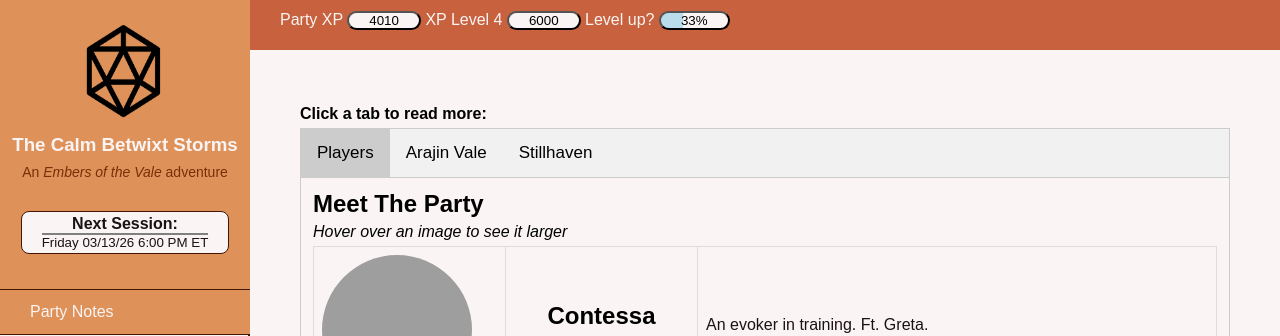
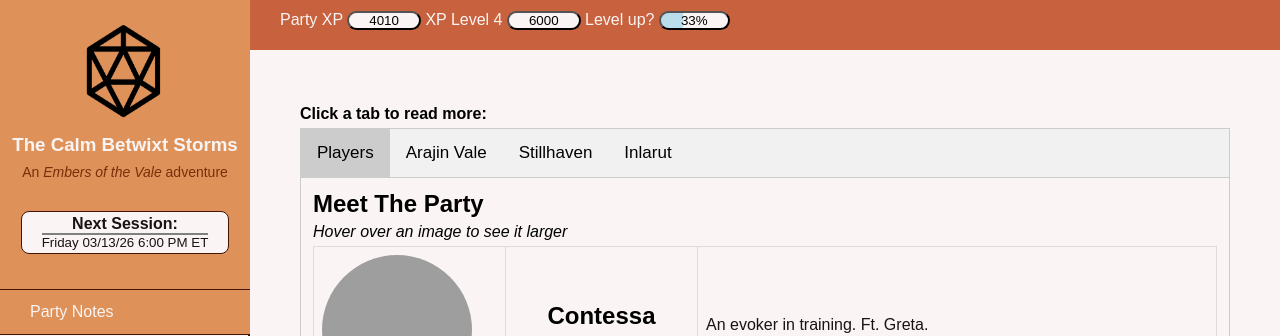
Before and after one commit to lambdr/calm_betwixt_storms, a Jekyll site: the page built from _pages/characters.md, in a window 1280 px wide and 1155 px high. Shown: the top 336 px of the window. Built offline with Jekyll 4.4.1, drawn with Linux system fonts in a browser that asks for light colours; grey boxes are pictures that could not be loaded.

Commit message:
npc page bugs

```diff
--- a/_data/npcs/inlarut.yml
+++ b/_data/npcs/inlarut.yml
@@ -16,7 +16,7 @@ categories:
       - name: Baiat
         description: The son of Prieten
   - name: Penrith
-    icon: fa-house
+    icon: fa-home
     npcs:
       - name: Egon Creel
         description: The mayor of Penrith
--- a/_pages/characters.md
+++ b/_pages/characters.md
@@ -10,6 +10,7 @@ permalink: /characters/
   <button class="tablinks active" onclick="openCity(event, 'PC')">Players</button>
   <button class="tablinks" onclick="openCity(event, 'arajin')">Arajin Vale</button>
   <button class="tablinks" onclick="openCity(event, 'stillhaven')">Stillhaven</button>
+  <button class="tablinks" onclick="openCity(event, 'inlarut')">Inlarut</button>
 </div>
 
 
@@ -58,8 +59,7 @@ permalink: /characters/
     {% endfor %}
   </tbody>
 </table>
-
-</div> <!-- end PC tab -->
+</div>
 
 {% for place in site.data.npcs %}
 <div id="{{ place[1].slug }}" class="tabcontent tabborder">
```
